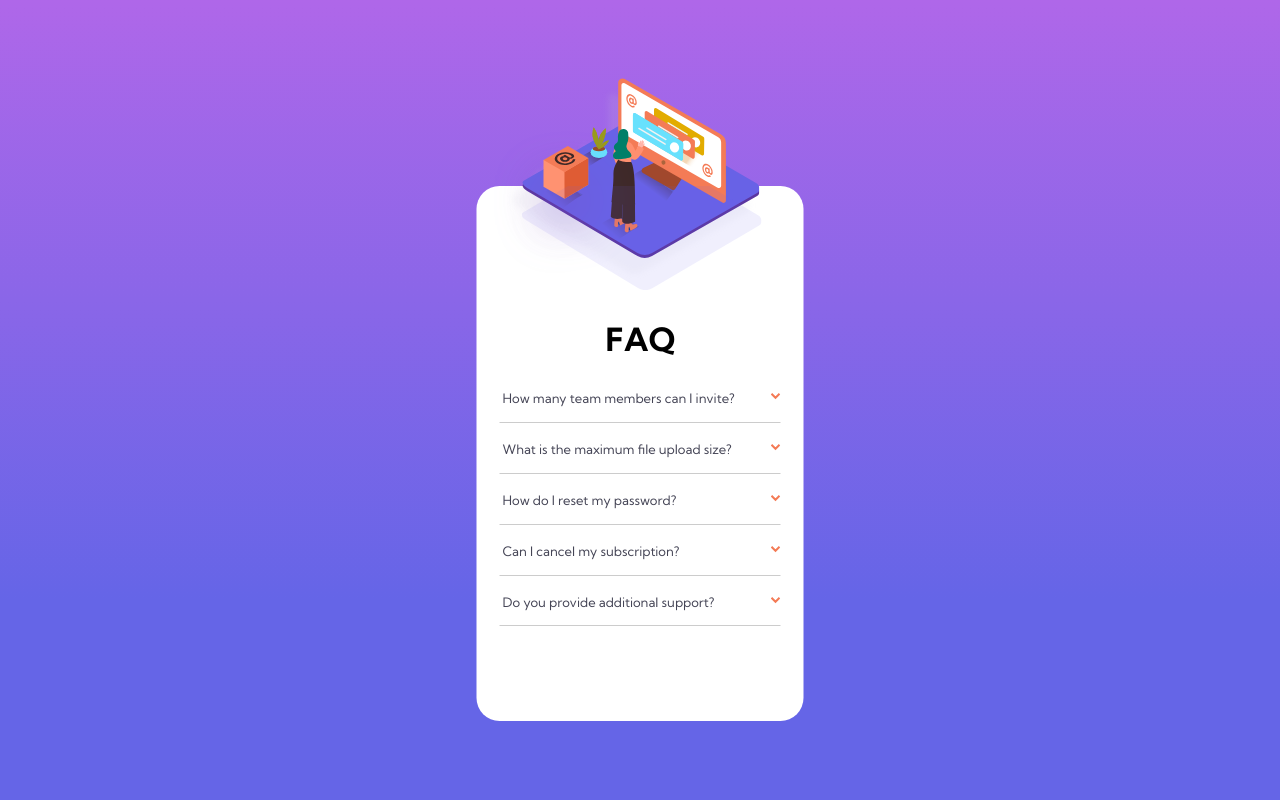
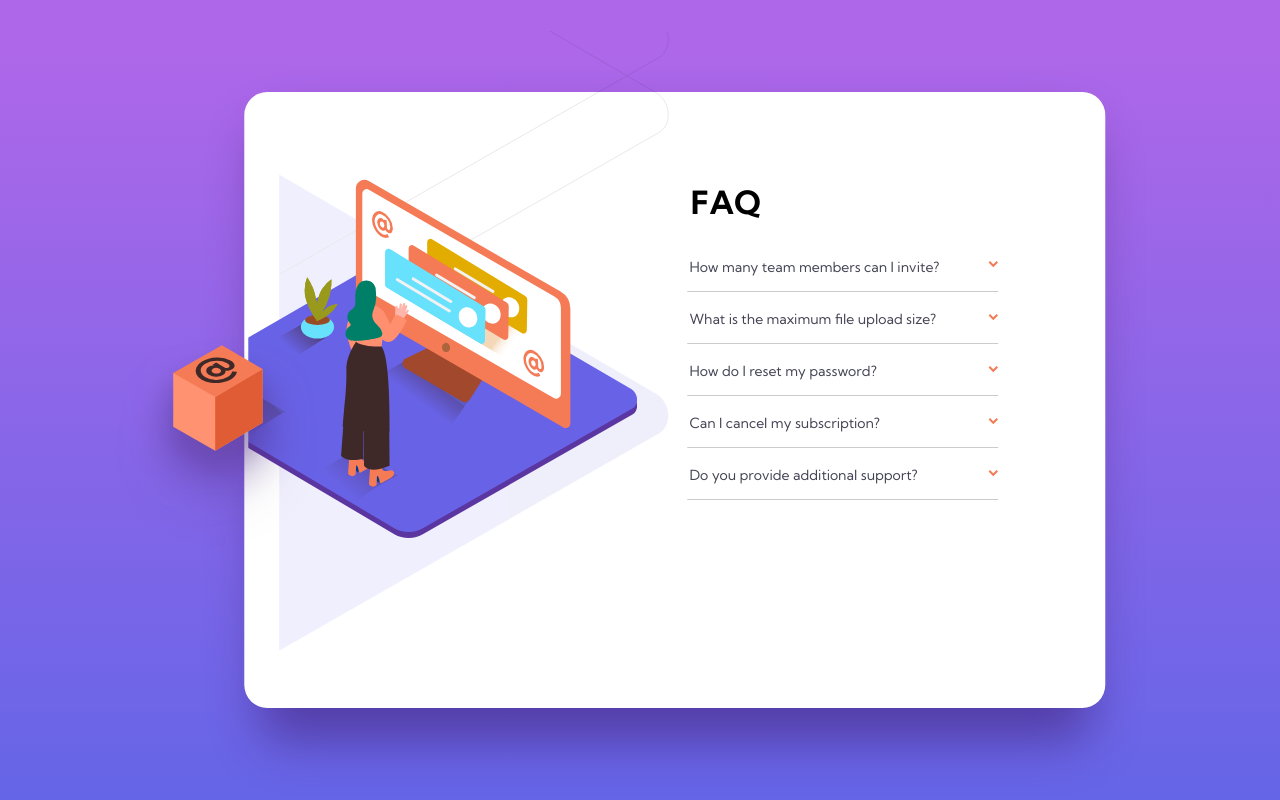
Before and after one commit to jesubohr/faq-card, a plain HTML site: page index.html in a window 1280 px wide. Drawn offline with Linux system fonts and the light colour scheme.

Commit message:
Final version

```diff
--- a/index.html
+++ b/index.html
@@ -13,11 +13,18 @@
 
 <body>
   <main>
+    <div class="card--background"></div>
     <section class="card">
       <div class="card__image">
-        <img src="./images/illustration-woman-online-mobile.svg" alt="illustration of woman online">
+        <img class="mobile" src="./images/illustration-woman-online-mobile.svg" alt="illustration of woman online">
         <img src="./images/bg-pattern-mobile.svg" alt="shadow in diamond form">
       </div>
+      <div class="card__image--desktop">
+        <img src="./images/illustration-box-desktop.svg" alt="box image">
+        <img src="./images/bg-pattern-desktop.svg" alt="pattern">
+        <img class="dekstop" src="./images/illustration-woman-online-desktop.svg" alt="illustration of woman online">
+      </div>
+      <article>
         <p class="card__title">FAQ</p>
         <div class="card__questions">
           <div class="option">
@@ -44,6 +51,7 @@
             </p>
           </div>
         </div>
+      </article>
     </section>
   </main>
 
--- a/styles.css
+++ b/styles.css
@@ -9,21 +9,36 @@ body {
 main {
   width: 100%;
   height: 100%;
-  background: -webkit-gradient(linear, left top, left bottom, from(#af67e9), color-stop(75%, #6565e7));
-  background: linear-gradient(to bottom, #af67e9, #6565e7 75%);
+  background: -webkit-gradient(linear, left top, left bottom, color-stop(5%, #af67e9), to(#6565e7));
+  background: linear-gradient(to bottom, #af67e9 5%, #6565e7);
 }
 
 main .card {
   position: absolute;
   top: 50%;
-  left: 50%;
-  -webkit-transform: translate(-50%, -40%);
-          transform: translate(-50%, -40%);
-  width: 327px;
-  height: 535px;
+  left: 52.7%;
+  -webkit-transform: translate(-50%, -50%);
+          transform: translate(-50%, -50%);
+  width: 67.3%;
+  height: 77%;
   border: none;
   border-radius: 23px;
   background-color: #fff;
+}
+
+main .card--background {
+  position: absolute;
+  top: 50%;
+  left: 52.7%;
+  -webkit-transform: translate(-50%, -50%);
+          transform: translate(-50%, -50%);
+  width: 65%;
+  height: 77%;
+  border: none;
+  border-radius: 23px;
+  background-color: #fff;
+  -webkit-filter: drop-shadow(0px 33px 25px rgba(51, 13, 89, 0.45));
+          filter: drop-shadow(0px 33px 25px rgba(51, 13, 89, 0.45));
 }
 
 main .card__image {
@@ -84,6 +99,11 @@ main .card__questions p.question {
   color: #445;
   font-size: 13px;
   font-weight: normal;
+  cursor: pointer;
+}
+
+main .card__questions p.question:hover {
+  color: #F47B56;
 }
 
 main .card__questions p.answer {
@@ -110,12 +130,95 @@ footer .attribution a {
   color: #3e52a3;
 }
 
+@media screen and (max-width: 1440px) {
+  main .card {
+    display: -webkit-box;
+    display: -ms-flexbox;
+    display: flex;
+    -ms-flex-pack: distribute;
+        justify-content: space-around;
+  }
+  main .card__image {
+    display: none;
+  }
+  main .card__image--desktop {
+    position: relative;
+    left: -10%;
+    width: 45%;
+  }
+  main .card__image--desktop > img:first-of-type {
+    position: relative;
+    top: 40.7%;
+    left: -12%;
+    z-index: 1;
+    -webkit-filter: drop-shadow(0px 20px 15px rgba(8, 8, 43, 0.3));
+            filter: drop-shadow(0px 20px 15px rgba(8, 8, 43, 0.3));
+  }
+  main .card__image--desktop > img:nth-of-type(2) {
+    position: absolute;
+    top: -57%;
+    left: -120%;
+    clip: rect(290px, 966px, 945px, 576px);
+  }
+  main .card__image--desktop > img:last-of-type {
+    position: absolute;
+    top: 14.2%;
+    left: -3px;
+    clip: rect(0px, 472px, 359px, 83px);
+  }
+  main .card article {
+    -ms-flex-item-align: center;
+        -ms-grid-row-align: center;
+        align-self: center;
+    position: relative;
+    top: 17px;
+    left: calc(-8% - 2px);
+    margin-left: 8%;
+    width: 42%;
+    height: 61%;
+  }
+  main .card__title {
+    text-indent: 28px;
+    text-align: left;
+  }
+  main .card__questions {
+    top: -26px;
+  }
+  main .card__questions p.question {
+    margin-top: 19px;
+    margin-bottom: 16px;
+    font-size: 14px;
+    text-indent: -1px;
+  }
+  main .card__questions p.answer {
+    top: -7px;
+    margin-bottom: 6px;
+    width: 98%;
+  }
+}
+
 @media screen and (max-width: 375px) {
   main .card {
     top: 50%;
     left: 50%;
     -webkit-transform: translate(-50%, -42%);
             transform: translate(-50%, -42%);
+    width: 87.2%;
+    height: 69.7%;
+  }
+  main .card__image {
+    display: block;
+  }
+  main .card__image--desktop {
+    display: none;
+  }
+  main .card--background {
+    top: 50%;
+    left: 50%;
+    -webkit-transform: translate(-50%, -42%);
+            transform: translate(-50%, -42%);
+    width: 85%;
+    height: 69.7%;
   }
 }
 /*# sourceMappingURL=styles.css.map */
```
Lines whose indentation alone changed are shown as unchanged.
